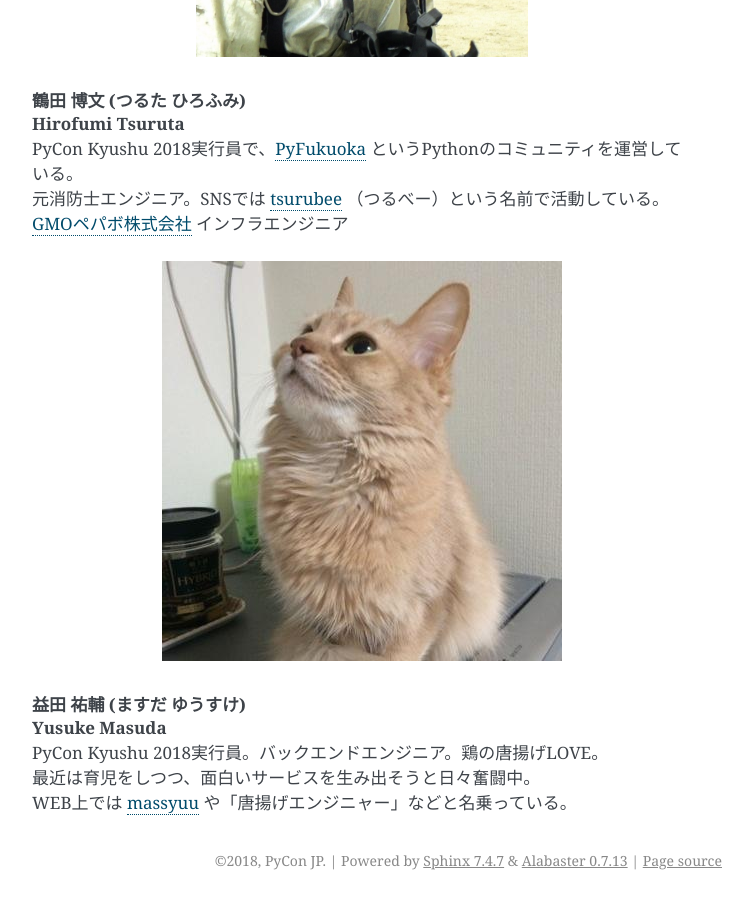
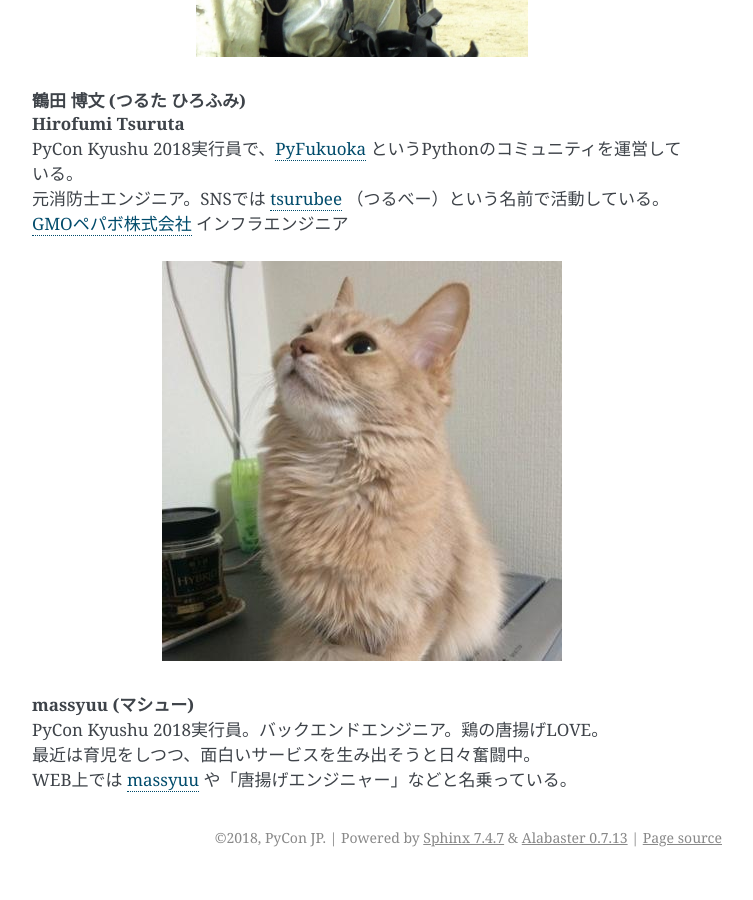
Before and after one commit to pyconjp/kyushu-2018-pre-report, a Sphinx documentation site: the page built from source/authors.rst, in a window 1280 px wide and 900 px high, scrolled down 1246 px. Shown: the whole window, without its empty margins (388-1141 px from the left). Built offline with Sphinx 7.4.7, drawn with Linux system fonts in a browser that asks for light colours; after the commit the page ends 2123 px from its top, so only the background shows below that.

Commit message:
名前を変更

```diff
--- a/source/authors.rst
+++ b/source/authors.rst
@@ -27,10 +27,9 @@
 
 
 .. figure:: img/masuda.jpg
-   :alt: 益田 祐輔 (Yusuke Masuda)
+   :alt: massyuu
 
-| **益田 祐輔 (ますだ ゆうすけ)**
-| **Yusuke Masuda**
+| **massyuu (マシュー)**
 | PyCon Kyushu 2018実行員。バックエンドエンジニア。鶏の唐揚げLOVE。
 | 最近は育児をしつつ、面白いサービスを生み出そうと日々奮闘中。
 | WEB上では `massyuu <https://twitter.com/mass_ssn>`_ や「唐揚げエンジニャー」などと名乗っている。
```
